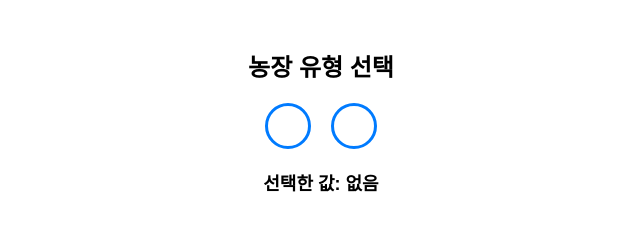
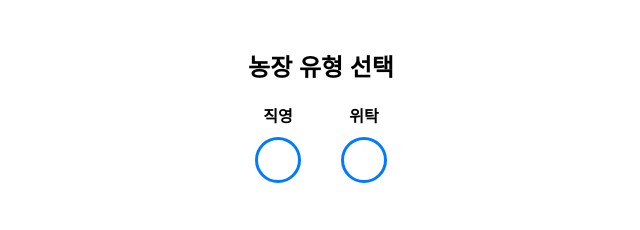
Before and after one commit to yunjaejang/TEMP2, a plain HTML site: page index.html in a window 1280 px wide. Shown: the whole page, without its empty margins (319-959 px from the left). Drawn offline with Linux system fonts and the light colour scheme.

Commit message:
Update index.html

```diff
--- a/index.html
+++ b/index.html
@@ -14,7 +14,13 @@
         .radio-group {
             display: flex;
             justify-content: center;
-            gap: 20px;
+            gap: 40px;
+        }
+
+        .radio-container {
+            display: flex;
+            flex-direction: column;
+            align-items: center;
         }
 
         /* 기본 라디오 버튼 숨김 */
@@ -23,7 +29,7 @@
         }
 
         /* 원형 버튼 스타일 */
-        label {
+        .radio-label {
             display: flex;
             align-items: center;
             justify-content: center;
@@ -37,7 +43,7 @@
         }
 
         /* 선택된 경우 원 안을 채움 */
-        input[type="radio"]:checked + label::after {
+        input[type="radio"]:checked + .radio-label::after {
             content: "";
             width: 20px;
             height: 20px;
@@ -46,11 +52,11 @@
             position: absolute;
         }
 
-        /* 선택한 값 표시 */
-        #selected-value {
-            margin-top: 20px;
-            font-size: 18px;
+        /* 버튼 위에 텍스트 표시 */
+        .radio-text {
+            font-size: 16px;
             font-weight: bold;
+            margin-bottom: 10px;
         }
     </style>
 </head>
@@ -59,19 +65,22 @@
     <h2>농장 유형 선택</h2>
 
     <div class="radio-group">
-        <input type="radio" id="direct" name="farmtype" value="직영">
-        <label for="direct"></label>
+        <div class="radio-container">
+            <div class="radio-text">직영</div>
+            <input type="radio" id="direct" name="farmtype" value="직영">
+            <label for="direct" class="radio-label"></label>
+        </div>
 
-        <input type="radio" id="consignment" name="farmtype" value="위탁">
-        <label for="consignment"></label>
+        <div class="radio-container">
+            <div class="radio-text">위탁</div>
+            <input type="radio" id="consignment" name="farmtype" value="위탁">
+            <label for="consignment" class="radio-label"></label>
+        </div>
     </div>
-
-    <div id="selected-value">선택한 값: 없음</div>
 
     <script>
         document.querySelectorAll('input[name="farmtype"]').forEach((radio) => {
             radio.addEventListener("change", function() {
-                document.getElementById("selected-value").innerText = "선택한 값: " + this.value;
                 console.log("선택된 값:", this.value);
             });
         });
```
